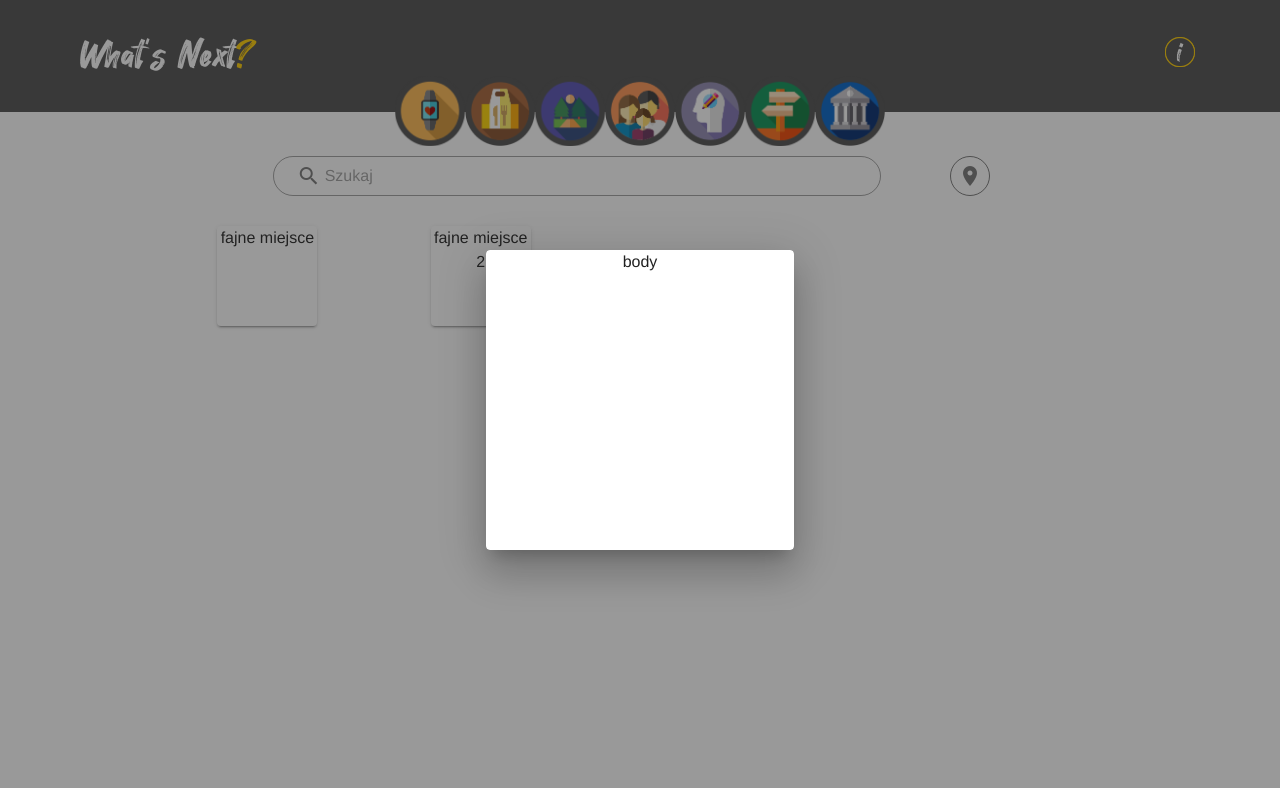
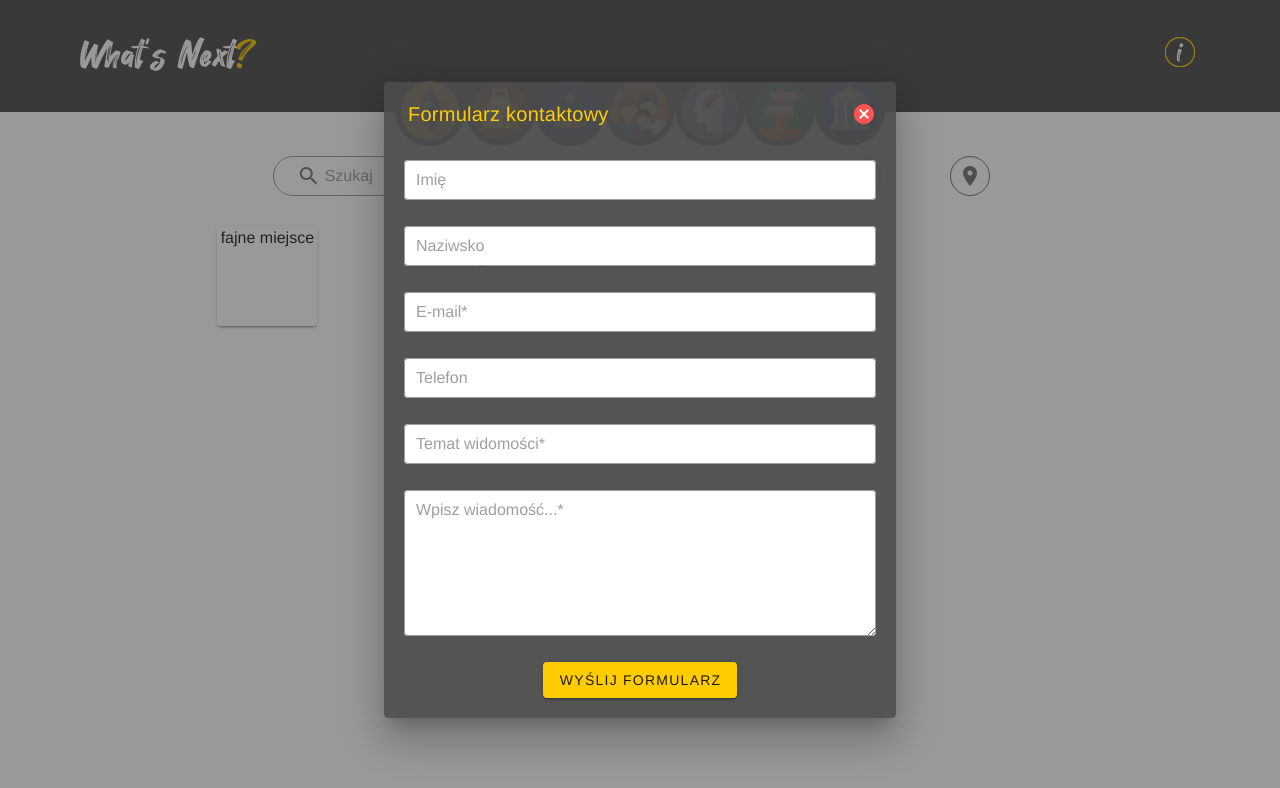
Before and after one commit to ptracz/front-whats-next-vue, a Vue app: page / in a window 1280 px wide. Both pictures are taken after a click on the button 1180 px from the left and 52 px from the top of the page. Shown: the top 788 px of the page. Built offline with nearby package versions, Linux system fonts and the light colour scheme.

Commit message:
add form dialog

```diff
--- /dev/null
+++ b/src/components/InfoDialog.vue
@@ -0,0 +1,57 @@
+<template>
+  <main-dialog :is-visible.sync="computedIsVisible" header-shadow is-gray :persistent="false" :title-text="$i18n.t('dialog.info.contactForm')" :title-class="'txt-yellow'">
+    <template #body>
+      <div class="pa-5">
+
+        <v-row no-gutters align="start" justify="start">
+          <v-col>
+            <v-form>
+              <v-text-field :placeholder="$i18n.t('dialog.info.name')" outlined dense color="#ffcc00" background-color="white"/>
+              <v-text-field :placeholder="$i18n.t('dialog.info.surname')" outlined dense color="#ffcc00" background-color="white"/>
+              <v-text-field :placeholder="$i18n.t('dialog.info.email')" outlined dense color="#ffcc00" background-color="white"/>
+              <v-text-field :placeholder="$i18n.t('dialog.info.phone')" outlined dense color="#ffcc00" background-color="white"/>
+              <v-text-field :placeholder="$i18n.t('dialog.info.messageSubject')" outlined dense color="#ffcc00" background-color="white"/>
+              <v-textarea :placeholder="$i18n.t('dialog.info.enterMessage')" outlined dense color="#ffcc00" background-color="white"/>
+              <v-btn  color="#ffcc00" style="justify-self: start">
+                {{$i18n.t('dialog.info.sendForm')}}
+              </v-btn>
+            </v-form>
+          </v-col>
+        </v-row>
+      </div>
+    </template>
+  </main-dialog>
+</template>
+
+<script>
+import MainDialog from "@/components/MainDialog";
+
+export default {
+  name: "InfoDialog",
+  components: {MainDialog},
+  props: {
+    isVisible: {
+      type: Boolean,
+      required: true,
+    },
+  },
+  computed: {
+    computedIsVisible: {
+      get() {
+        return this.isVisible;
+      },
+      set(nV) {
+        this.$emit('update:isVisible', nV);
+      },
+    }
+  }
+}
+</script>
+
+<style lang="scss">
+.txt-yellow {
+  text-align: left;
+  color: #ffcc00;
+  font-size: 1.25rem;
+}
+</style>
--- a/src/components/MainDialog.vue
+++ b/src/components/MainDialog.vue
@@ -2,15 +2,30 @@
   <v-dialog
       content-class="main-dialog"
       v-model="computedIsVisible"
-      max-width="24%"
+      max-width="40%"
       :persistent="persistent"
       @click:outside.prevent="handleClickOutside"
       :scrollable="false"
       @keydown.enter="onEnterClicked"
   >
-    <v-card>
+    <v-card :style=" isGray? 'background-color: rgba(77,77,77,0.9)' : ''" rounded>
+      <v-card-title
+          class="font-weight-regular"
+      >
+        <slot name="title">
+            <span :class="titleClass">{{ titleText }}</span>
+            <v-spacer></v-spacer>
+          <div class="behindButton">
+            <v-btn icon @click="onClose" small>
+              <v-icon color="error">mdi-close-circle</v-icon>
+            </v-btn>
+          </div>
+
+
+        </slot>
+      </v-card-title>
         <slot name="body">
-          <div style="height: 300px">body</div>
+          <div style="height: 50vh">body</div>
         </slot>
     </v-card>
 
@@ -26,7 +41,15 @@ export default {
       type: Boolean,
       default: false,
     },
+    isGray: {
+      type: Boolean,
+      default: false,
+    },
     titleText: {
+      type:  String,
+      default: '',
+    },
+    titleClass: {
       type:  String,
       default: '',
     },
@@ -70,6 +93,14 @@ export default {
 }
 </script>
 
-<style scoped>
-
+<style scoped lang="scss">
+.behindButton {
+  background: white;
+  max-height: 16px;
+  max-width: 16px;
+  border-radius: 50%;
+  display: flex;
+  align-items: center;
+  justify-content: center;
+}
 </style>
--- a/src/components/PlaceCard.vue
+++ b/src/components/PlaceCard.vue
@@ -1,5 +1,6 @@
 <template>
   <div class="test">
+    <template v-if="place">
       <div>
         <v-card color="rgba(0,0,0,0)" class="rounded-xl" width="300" height="300">
           ZDJĘCIE
@@ -35,6 +36,7 @@
           </v-row>
         </v-card>
       </div>
+    </template>
   </div>
 </template>
 
@@ -44,7 +46,7 @@ export default {
   props: {
     place: {
       type: Object,
-      required: true,
+      default: () => {}
     }
   },
   methods: {
--- a/src/locales/pl.json
+++ b/src/locales/pl.json
@@ -1,3 +1,15 @@
 {
-  "message": "hello i18n !!"
+  "message": "hello i18n !!",
+  "dialog": {
+    "info": {
+      "contactForm": "Formularz kontaktowy",
+      "name": "Imię",
+      "surname": "Naziwsko",
+      "email": "E-mail*",
+      "phone": "Telefon",
+      "messageSubject": "Temat widomości*",
+      "enterMessage": "Wpisz wiadomość...*",
+      "sendForm": "Wyślij formularz"
+    }
+  }
 }
--- a/src/views/Home.vue
+++ b/src/views/Home.vue
@@ -50,7 +50,7 @@
         </v-col>
         <v-spacer></v-spacer>
       </v-row>
-      <main-dialog v-if="isDialogLoaded" :is-visible.sync="isDialogVisible" title-text="test" header-shadow :persistent="false"></main-dialog>
+      <info-dialog v-if="isDialogLoaded" :is-visible.sync="isDialogVisible"></info-dialog>
     </v-col>
   </v-row>
 </template>
@@ -58,12 +58,12 @@
 <script>
 
 import TheNavbar from "@/components/TheNavbar";
-import MainDialog from "@/components/MainDialog";
+import InfoDialog from "@/components/InfoDialog";
 
 export default {
   name: 'Home',
   components: {
-    MainDialog,
+    InfoDialog,
     TheNavbar
   },
   data: () => ({
```
Lines whose indentation alone changed are shown as unchanged.
